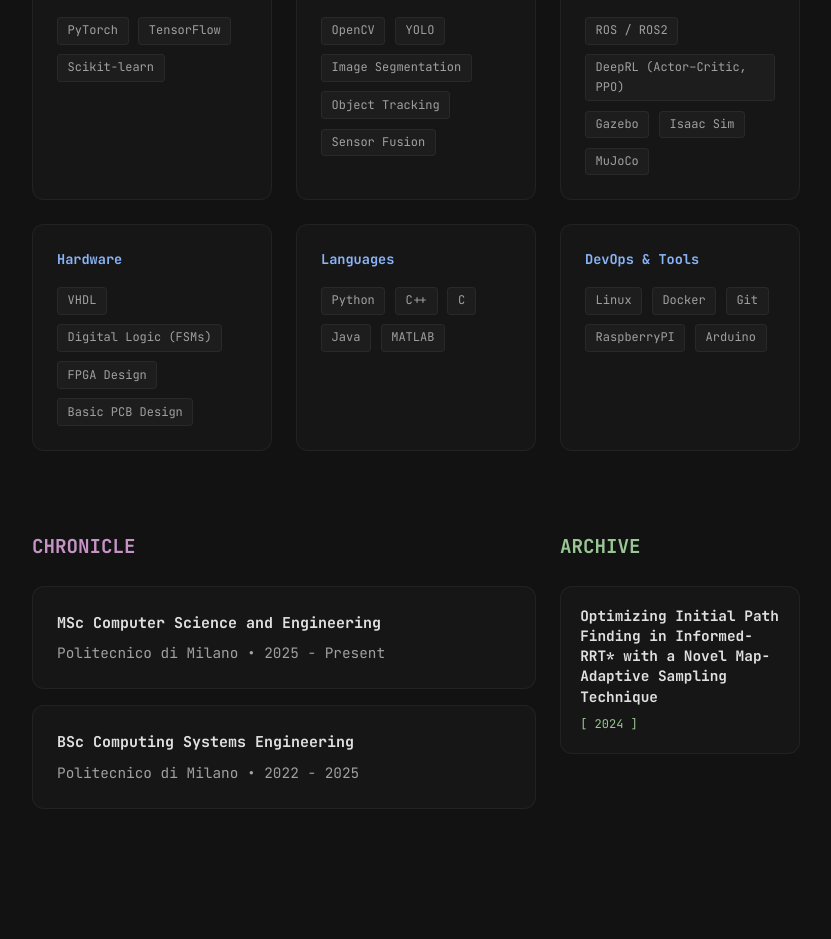
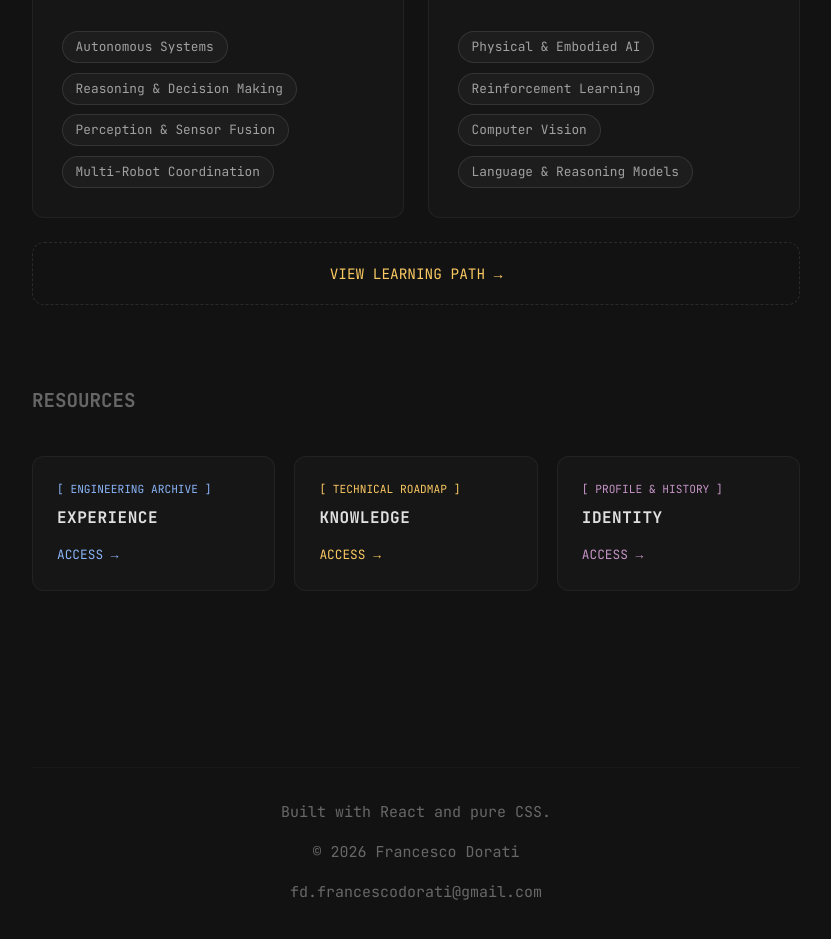
Before and after one commit to francesco-dorati/francesco-dorati.github.io, a React (Vite) app: page /#/ in a window 1280 px wide. Shown: the part 1143-2082 px from the top of the page, without its empty margins (224-1055 px from the left). Built offline with nearby package versions, Linux system fonts and the light colour scheme.

Commit message:
finished home page

```diff
--- a/src/pages/Home.tsx
+++ b/src/pages/Home.tsx
@@ -1,7 +1,7 @@
 import { Link } from 'react-router-dom';
 import { homeContent } from '../data/worldview';
 import { projectsData } from '../data/projects';
-import { techStack, publications } from '../data/learning';
+import { publications, currentFocus } from '../data/learning';
 
 export default function Home() {
   return (
@@ -85,7 +85,7 @@ export default function Home() {
       </header>
 
       {/* 2. MAIN PROJECTS (Experience) */}
-      <section className="section" style={{ marginBottom: '5rem' }}>
+      <section className="section" style={{ marginBottom: '4rem' }}>
         <div style={{ display: 'flex', justifyContent: 'space-between', alignItems: 'baseline', marginBottom: '2rem' }}>
           <h3 style={{ fontSize: '1.2rem', color: '#8ab4f8', margin: 0, fontFamily: 'var(--font-mono)' }}>
             MAIN PROJECTS
@@ -144,94 +144,120 @@ export default function Home() {
 
       {/* 3. CORE_DIRECTIVES (Technical Skills) */}
       <section className="section" style={{ marginBottom: '5rem' }}>
-        <h3 style={{ fontSize: '1.2rem', color: '#8ab4f8', margin: '0 0 2rem 0', fontFamily: 'var(--font-mono)' }}>
-          CORE_DIRECTIVES
+        <h3 style={{ fontSize: '1.2rem', color: '#fac863', margin: '0 0 2rem 0', fontFamily: 'var(--font-mono)' }}>
+          RESEARCH INTERESTS
         </h3>
-        <div className="worldview-grid-3">
-          {techStack.slice(0, 6).map((cat, i) => (
-            <div key={i} style={{
+        <div style={{
+          display: 'grid',
+          gridTemplateColumns: 'repeat(auto-fit, minmax(300px, 1fr))',
+          gap: '1.5rem',
+          marginBottom: '1.5rem'
+        }}>
+          {/* Research Focus Area Cards */}
+          {currentFocus.slice(0, 2).map((focus, i) => (
+            <div key={`focus-${i}`} style={{
               backgroundColor: 'rgba(255, 255, 255, 0.02)',
               border: '1px solid rgba(255, 255, 255, 0.05)',
               borderRadius: '12px',
-              padding: '1.5rem'
+              padding: '1.8rem',
+              display: 'flex',
+              flexDirection: 'column',
+              transition: 'border-color 0.2s ease'
+            }}
+            onMouseOver={(e) => e.currentTarget.style.borderColor = 'rgba(250, 200, 99, 0.2)'}
+            onMouseOut={(e) => e.currentTarget.style.borderColor = 'rgba(255, 255, 255, 0.05)'}
+            >
+              <div style={{ display: 'flex', alignItems: 'center', gap: '0.8rem', marginBottom: '1.2rem' }}>
+                <span style={{ fontSize: '1.4rem' }}>{focus.icon}</span>
+                <div style={{ fontSize: '1.1rem', color: '#ffffff', fontWeight: 'bold', fontFamily: 'var(--font-mono)', letterSpacing: '0.5px' }}>
+                  {focus.title.toUpperCase()}
+                </div>
+              </div>
+              <div style={{
+                display: 'flex',
+                flexWrap: 'wrap',
+                gap: '0.6rem',
+                marginTop: '0.5rem'
               }}>
-              <div style={{ fontSize: '0.85rem', color: '#8ab4f8', fontWeight: 'bold', marginBottom: '1rem', fontFamily: 'var(--font-mono)' }}>
-                {cat.name}
-              </div>
-              <div style={{ display: 'flex', flexWrap: 'wrap', gap: '0.6rem' }}>
-                {cat.skills.slice(0, 5).map((skill, j) => (
+                {focus.bullets.map((bullet, j) => (
                   <span key={j} style={{
-                    fontSize: '0.75rem',
+                    fontSize: '0.8rem',
                     color: 'var(--text-secondary)',
-                    backgroundColor: 'rgba(255,255,255,0.03)',
-                    padding: '0.2rem 0.6rem',
-                    borderRadius: '4px',
-                    border: '1px solid rgba(255,255,255,0.05)',
+                    backgroundColor: 'rgba(255, 255, 255, 0.03)',
+                    padding: '0.3rem 0.8rem',
+                    borderRadius: '50px',
+                    border: '1px solid rgba(255, 255, 255, 0.1)',
                     fontFamily: 'var(--font-mono)'
                   }}>
-                    {skill}
+                    {bullet}
                   </span>
                 ))}
               </div>
             </div>
           ))}
         </div>
+
+        {/* Full-width "Explore Learning" card */}
+        <Link to="/learning" style={{
+          backgroundColor: 'transparent',
+          border: '1px dashed rgba(255, 255, 255, 0.1)',
+          borderRadius: '12px',
+          padding: '1.2rem',
+          textAlign: 'center',
+          textDecoration: 'none',
+          color: '#fac863',
+          fontFamily: 'var(--font-mono)',
+          fontSize: '0.9rem',
+          transition: 'all 0.2s ease',
+          display: 'flex',
+          alignItems: 'center',
+          justifyContent: 'center',
+          gap: '0.8rem',
+          marginTop: '1.5rem'
+        }}
+        onMouseOver={(e) => { e.currentTarget.style.borderColor = 'rgba(250, 200, 99, 0.4)'; e.currentTarget.style.backgroundColor = 'rgba(255, 255, 255, 0.02)'; }}
+        onMouseOut={(e) => { e.currentTarget.style.borderColor = 'rgba(255, 255, 255, 0.1)'; e.currentTarget.style.backgroundColor = 'transparent'; }}
+        >
+          VIEW LEARNING PATH &rarr;
+        </Link>
       </section>
 
-      <div className="worldview-grid-3">
-        {/* 4. CHRONICLE (Education Snippet) */}
-        <section className="grid-column-span-2">
-          <h3 style={{ fontSize: '1.2rem', color: '#c594c5', margin: '0 0 1.5rem 0', fontFamily: 'var(--font-mono)' }}>
-            CHRONICLE
+      {/* 4. SYSTEM_RESOURCES (Grid Navigation) */}
+      <section className="section" style={{ marginTop: '5rem' }}>
+        <h3 style={{ fontSize: '1.2rem', color: 'var(--text-muted)', margin: '0 0 2.5rem 0', fontFamily: 'var(--font-mono)' }}>
+          RESOURCES
         </h3>
-          <div style={{ display: 'flex', flexDirection: 'column', gap: '1rem' }}>
         <div style={{
-              padding: '1.5rem',
-              backgroundColor: 'rgba(255, 255, 255, 0.02)',
-              border: '1px solid rgba(255, 255, 255, 0.05)',
-              borderRadius: '12px'
+          display: 'grid',
+          gridTemplateColumns: 'repeat(auto-fit, minmax(240px, 1fr))',
+          gap: '1.2rem'
         }}>
-              <div style={{ color: 'var(--text-primary)', fontWeight: 'bold' }}>MSc Computer Science and Engineering</div>
-              <div style={{ fontSize: '0.9rem', color: 'var(--text-secondary)', marginTop: '0.4rem' }}>Politecnico di Milano • 2025 - Present</div>
-            </div>
-            <div style={{
-              padding: '1.5rem',
-              backgroundColor: 'rgba(255, 255, 255, 0.02)',
-              border: '1px solid rgba(255, 255, 255, 0.05)',
-              borderRadius: '12px'
-            }}>
-              <div style={{ color: 'var(--text-primary)', fontWeight: 'bold' }}>BSc Computing Systems Engineering</div>
-              <div style={{ fontSize: '0.9rem', color: 'var(--text-secondary)', marginTop: '0.4rem' }}>Politecnico di Milano • 2022 - 2025</div>
-            </div>
-          </div>
-        </section>
-
-        {/* 5. PUBLICATIONS */}
-        <section>
-          <h3 style={{ fontSize: '1.2rem', color: '#99c794', margin: '0 0 1.5rem 0', fontFamily: 'var(--font-mono)' }}>
-            ARCHIVE
-          </h3>
-          <div style={{ display: 'flex', flexDirection: 'column', gap: '1rem' }}>
-            {publications.slice(0, 2).map((pub, i) => (
-              <a key={i} href={pub.link} target="_blank" rel="noopener noreferrer" style={{
-                padding: '1.2rem',
+          {[
+            { path: '/projects', label: 'EXPERIENCE', sub: 'ENGINEERING ARCHIVE', color: '#8ab4f8' },
+            { path: '/learning', label: 'KNOWLEDGE', sub: 'TECHNICAL ROADMAP', color: '#fac863' },
+            { path: '/about', label: 'IDENTITY', sub: 'PROFILE & HISTORY', color: '#c594c5' },
+          ].map((item, i) => (
+            <Link key={i} to={item.path} style={{
               backgroundColor: 'rgba(255, 255, 255, 0.02)',
               border: '1px solid rgba(255, 255, 255, 0.05)',
               borderRadius: '12px',
+              padding: '1.5rem',
               textDecoration: 'none',
-                display: 'block',
-                transition: 'all 0.2s ease'
+              transition: 'all 0.2s ease',
+              display: 'flex',
+              flexDirection: 'column',
+              gap: '0.4rem'
             }}
-              onMouseOver={(e) => { e.currentTarget.style.borderColor = '#99c794'; e.currentTarget.style.transform = 'translateX(5px)'; }}
-              onMouseOut={(e) => { e.currentTarget.style.borderColor = 'rgba(255, 255, 255, 0.05)'; e.currentTarget.style.transform = 'translateX(0)'; }}
+            onMouseOver={(e) => { e.currentTarget.style.borderColor = item.color; e.currentTarget.style.backgroundColor = 'rgba(255, 255, 255, 0.04)'; e.currentTarget.style.transform = 'translateY(-4px)'; }}
+            onMouseOut={(e) => { e.currentTarget.style.borderColor = 'rgba(255, 255, 255, 0.05)'; e.currentTarget.style.backgroundColor = 'rgba(255, 255, 255, 0.02)'; e.currentTarget.style.transform = 'translateY(0)'; }}
             >
-                <div style={{ color: 'var(--text-primary)', fontWeight: 'bold', fontSize: '0.9rem', lineHeight: '1.4' }}>{pub.title}</div>
-                <div style={{ fontSize: '0.75rem', color: '#99c794', marginTop: '0.5rem', fontFamily: 'var(--font-mono)' }}>[ {pub.year} ]</div>
-              </a>
+              <div style={{ fontSize: '0.7rem', color: item.color, fontFamily: 'var(--font-mono)' }}>[ {item.sub} ]</div>
+              <div style={{ color: 'var(--text-primary)', fontWeight: 'bold', fontSize: '1rem', letterSpacing: '0.5px' }}>{item.label}</div>
+              <div style={{ fontSize: '0.8rem', color: item.color, marginTop: '0.5rem', fontFamily: 'var(--font-mono)' }}>ACCESS &rarr;</div>
+            </Link>
           ))}
         </div>
       </section>
-      </div>
 
     </div>
   );
```
Lines whose indentation alone changed are shown as unchanged.
